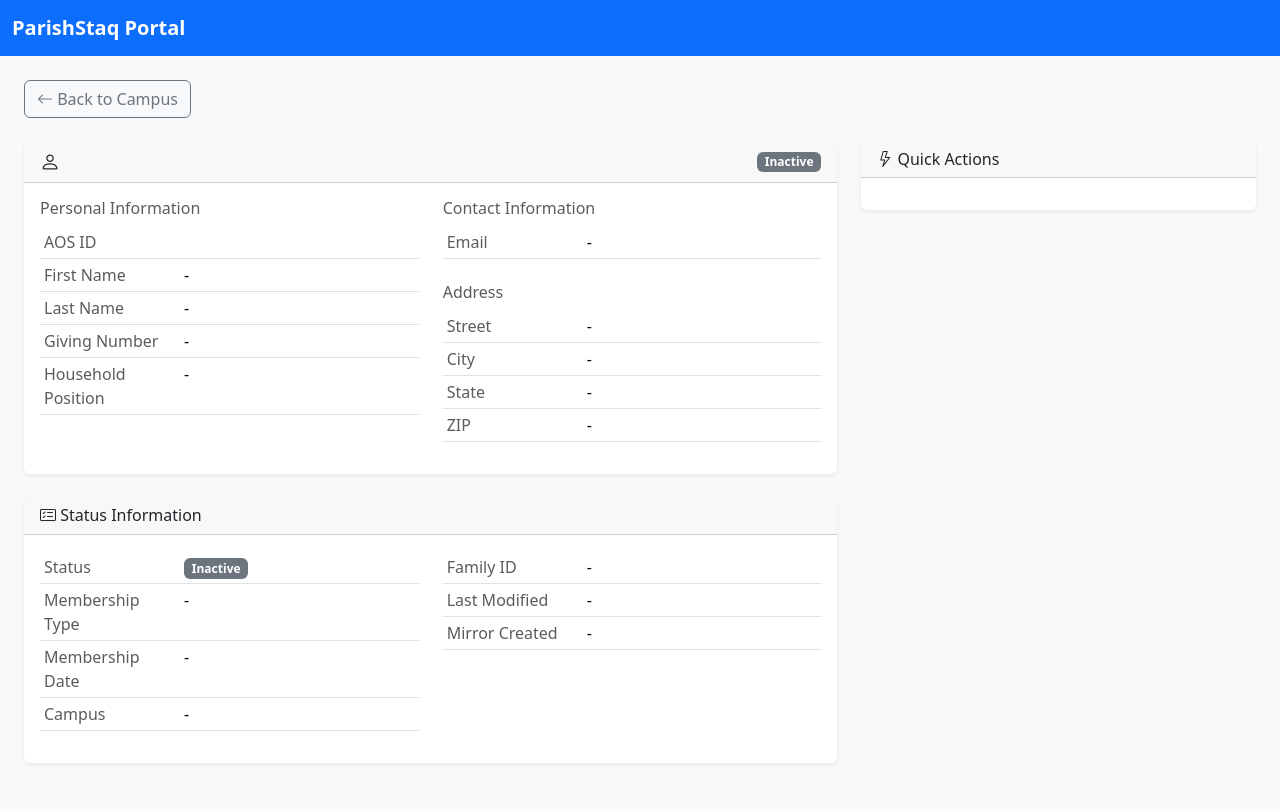
After one commit to kfbenz/aosParishStaqPortal, a Python web app: template templates/mirror/individual.html in a window 1280 px wide. The commit adds this page. Run offline with Jinja, Linux system fonts and the light colour scheme; the template is opened without the code that fills it, so the values that code supplies are empty.

Commit message:
Numerous portal updates

```diff
--- a/app/routes_mirror.py
+++ b/app/routes_mirror.py
@@ -134,7 +134,7 @@
         from mirror_database import Individual, Family, get_mirror_db
 
         mirror = get_mirror_db()
-        individual = mirror.session.query(Individual).filter(Individual.individual_id == individual_id).first()
+        individual = mirror.session.query(Individual).filter(Individual.aos_id == individual_id).first()
 
         if not individual:
             return templates.TemplateResponse("error.html", {
--- a/templates/mirror/campus.html
+++ b/templates/mirror/campus.html
@@ -59,7 +59,7 @@
                                 {% endif %}
                             </td>
                             <td>
-                                <a href="/mirror/individual/{{ ind.individual_id }}" class="btn btn-sm btn-outline-primary">
+                                <a href="/mirror/individual/{{ ind.aos_id }}" class="btn btn-sm btn-outline-primary">
                                     <i class="bi bi-eye"></i>
                                 </a>
                             </td>
--- /dev/null
+++ b/templates/mirror/individual.html
@@ -0,0 +1,245 @@
+{% extends "base.html" %}
+
+{% block title %}{{ individual.first_name }} {{ individual.last_name }} - ParishStaq Portal{% endblock %}
+
+{% block content %}
+<div class="mb-4">
+    <a href="/mirror/campus/{{ individual.campus_id }}" class="btn btn-outline-secondary">
+        <i class="bi bi-arrow-left"></i> Back to Campus
+    </a>
+</div>
+
+<div class="row">
+    <div class="col-md-8">
+        <div class="card mb-4">
+            <div class="card-header d-flex justify-content-between align-items-center">
+                <h5 class="mb-0">
+                    <i class="bi bi-person"></i> {{ individual.first_name }} {{ individual.last_name }}
+                </h5>
+                <span class="badge {{ 'bg-success' if individual.active else 'bg-secondary' }}">
+                    {{ 'Active' if individual.active else 'Inactive' }}
+                </span>
+            </div>
+            <div class="card-body">
+                <div class="row">
+                    <div class="col-md-6">
+                        <h6 class="text-muted">Personal Information</h6>
+                        <table class="table table-sm">
+                            <tr>
+                                <td class="text-muted" style="width: 140px;">AOS ID</td>
+                                <td><strong>{{ individual.aos_id }}</strong></td>
+                            </tr>
+                            <tr>
+                                <td class="text-muted">First Name</td>
+                                <td>{{ individual.first_name or '-' }}</td>
+                            </tr>
+                            <tr>
+                                <td class="text-muted">Last Name</td>
+                                <td>{{ individual.last_name or '-' }}</td>
+                            </tr>
+                            <tr>
+                                <td class="text-muted">Giving Number</td>
+                                <td>{{ individual.giving_number or '-' }}</td>
+                            </tr>
+                            <tr>
+                                <td class="text-muted">Household Position</td>
+                                <td>{{ individual.household_position or '-' }}</td>
+                            </tr>
+                        </table>
+                    </div>
+                    <div class="col-md-6">
+                        <h6 class="text-muted">Contact Information</h6>
+                        <table class="table table-sm">
+                            <tr>
+                                <td class="text-muted" style="width: 140px;">Email</td>
+                                <td>
+                                    {% if individual.email %}
+                                    <a href="mailto:{{ individual.email }}">{{ individual.email }}</a>
+                                    {% else %}
+                                    -
+                                    {% endif %}
+                                </td>
+                            </tr>
+                        </table>
+
+                        <h6 class="text-muted mt-4">Address</h6>
+                        <table class="table table-sm">
+                            <tr>
+                                <td class="text-muted" style="width: 140px;">Street</td>
+                                <td>{{ individual.address_street or '-' }}</td>
+                            </tr>
+                            <tr>
+                                <td class="text-muted">City</td>
+                                <td>{{ individual.address_city or '-' }}</td>
+                            </tr>
+                            <tr>
+                                <td class="text-muted">State</td>
+                                <td>{{ individual.address_state or '-' }}</td>
+                            </tr>
+                            <tr>
+                                <td class="text-muted">ZIP</td>
+                                <td>{{ individual.address_zip or '-' }}</td>
+                            </tr>
+                        </table>
+                    </div>
+                </div>
+            </div>
+        </div>
+
+        <!-- Membership/Status Info -->
+        <div class="card mb-4">
+            <div class="card-header">
+                <h6 class="mb-0"><i class="bi bi-card-checklist"></i> Status Information</h6>
+            </div>
+            <div class="card-body">
+                <div class="row">
+                    <div class="col-md-6">
+                        <table class="table table-sm">
+                            <tr>
+                                <td class="text-muted" style="width: 140px;">Status</td>
+                                <td>
+                                    {% if individual.deceased_date %}
+                                    <span class="badge bg-dark">Deceased</span>
+                                    {% elif individual.active %}
+                                    <span class="badge bg-success">Active</span>
+                                    {% else %}
+                                    <span class="badge bg-secondary">Inactive</span>
+                                    {% endif %}
+                                </td>
+                            </tr>
+                            <tr>
+                                <td class="text-muted">Membership Type</td>
+                                <td>{{ individual.membership_type_id or '-' }}</td>
+                            </tr>
+                            <tr>
+                                <td class="text-muted">Membership Date</td>
+                                <td>{{ individual.membership_date.strftime('%Y-%m-%d') if individual.membership_date else '-' }}</td>
+                            </tr>
+                            <tr>
+                                <td class="text-muted">Campus</td>
+                                <td>{{ individual.campus_name or individual.campus_id or '-' }}</td>
+                            </tr>
+                        </table>
+                    </div>
+                    <div class="col-md-6">
+                        <table class="table table-sm">
+                            <tr>
+                                <td class="text-muted" style="width: 140px;">Family ID</td>
+                                <td>{{ individual.family_id or '-' }}</td>
+                            </tr>
+                            <tr>
+                                <td class="text-muted">Last Modified</td>
+                                <td>{{ individual.last_modified.strftime('%Y-%m-%d %H:%M') if individual.last_modified else '-' }}</td>
+                            </tr>
+                            <tr>
+                                <td class="text-muted">Mirror Created</td>
+                                <td>{{ individual.mirror_created_at.strftime('%Y-%m-%d') if individual.mirror_created_at else '-' }}</td>
+                            </tr>
+                        </table>
+                    </div>
+                </div>
+            </div>
+        </div>
+
+        <!-- Geocoding Info -->
+        {% if individual.latitude and individual.longitude %}
+        <div class="card mb-4">
+            <div class="card-header">
+                <h6 class="mb-0"><i class="bi bi-geo-alt"></i> Location</h6>
+            </div>
+            <div class="card-body">
+                <table class="table table-sm">
+                    <tr>
+                        <td class="text-muted" style="width: 140px;">Coordinates</td>
+                        <td>{{ individual.latitude }}, {{ individual.longitude }}</td>
+                    </tr>
+                    <tr>
+                        <td class="text-muted">Source</td>
+                        <td>{{ individual.geocode_source or '-' }}</td>
+                    </tr>
+                    <tr>
+                        <td class="text-muted">Quality</td>
+                        <td>{{ individual.geocode_quality or '-' }}</td>
+                    </tr>
+                    <tr>
+                        <td class="text-muted">Geocoded At</td>
+                        <td>{{ individual.geocoded_at.strftime('%Y-%m-%d') if individual.geocoded_at else '-' }}</td>
+                    </tr>
+                </table>
+                <a href="https://maps.google.com/?q={{ individual.latitude }},{{ individual.longitude }}"
+                   target="_blank" class="btn btn-outline-primary btn-sm">
+                    <i class="bi bi-map"></i> View on Map
+                </a>
+            </div>
+        </div>
+        {% endif %}
+    </div>
+
+    <div class="col-md-4">
+        <!-- Family Card -->
+        {% if family %}
+        <div class="card mb-4">
+            <div class="card-header">
+                <h6 class="mb-0"><i class="bi bi-house"></i> Family</h6>
+            </div>
+            <div class="card-body">
+                <h5>{{ family.name }}</h5>
+                <table class="table table-sm">
+                    <tr>
+                        <td class="text-muted">Family ID</td>
+                        <td>{{ family.family_id }}</td>
+                    </tr>
+                    <tr>
+                        <td class="text-muted">Head</td>
+                        <td>{{ family.head_first_name }} {{ family.head_last_name }}</td>
+                    </tr>
+                    {% if family.spouse_first_name %}
+                    <tr>
+                        <td class="text-muted">Spouse</td>
+                        <td>{{ family.spouse_first_name }} {{ family.spouse_last_name }}</td>
+                    </tr>
+                    {% endif %}
+                    <tr>
+                        <td class="text-muted">Address</td>
+                        <td>
+                            {{ family.street_address or '' }}<br>
+                            {{ family.city or '' }}{% if family.city and family.state %}, {% endif %}{{ family.state or '' }} {{ family.zip or '' }}
+                        </td>
+                    </tr>
+                    {% if family.latitude and family.longitude %}
+                    <tr>
+                        <td class="text-muted">Location</td>
+                        <td>
+                            <a href="https://maps.google.com/?q={{ family.latitude }},{{ family.longitude }}" target="_blank">
+                                <i class="bi bi-geo-alt"></i> View on Map
+                            </a>
+                        </td>
+                    </tr>
+                    {% endif %}
+                </table>
+            </div>
+        </div>
+        {% endif %}
+
+        <!-- Quick Actions -->
+        <div class="card">
+            <div class="card-header">
+                <h6 class="mb-0"><i class="bi bi-lightning"></i> Quick Actions</h6>
+            </div>
+            <div class="card-body">
+                {% if individual.email %}
+                <a href="mailto:{{ individual.email }}" class="btn btn-outline-primary btn-sm mb-2 w-100">
+                    <i class="bi bi-envelope"></i> Send Email
+                </a>
+                {% endif %}
+                {% if individual.latitude and individual.longitude %}
+                <a href="https://maps.google.com/?q={{ individual.latitude }},{{ individual.longitude }}"
+                   target="_blank" class="btn btn-outline-primary btn-sm w-100">
+                    <i class="bi bi-map"></i> View Location
+                </a>
+                {% endif %}
+            </div>
+        </div>
+    </div>
+</div>
+{% endblock %}
```
Also changed, not shown: app/routes_admin.py (+34 -5 lines), app/routes_duplicates.py (+59 -33 lines), templates/duplicates/results.html (+32 -8 lines).
